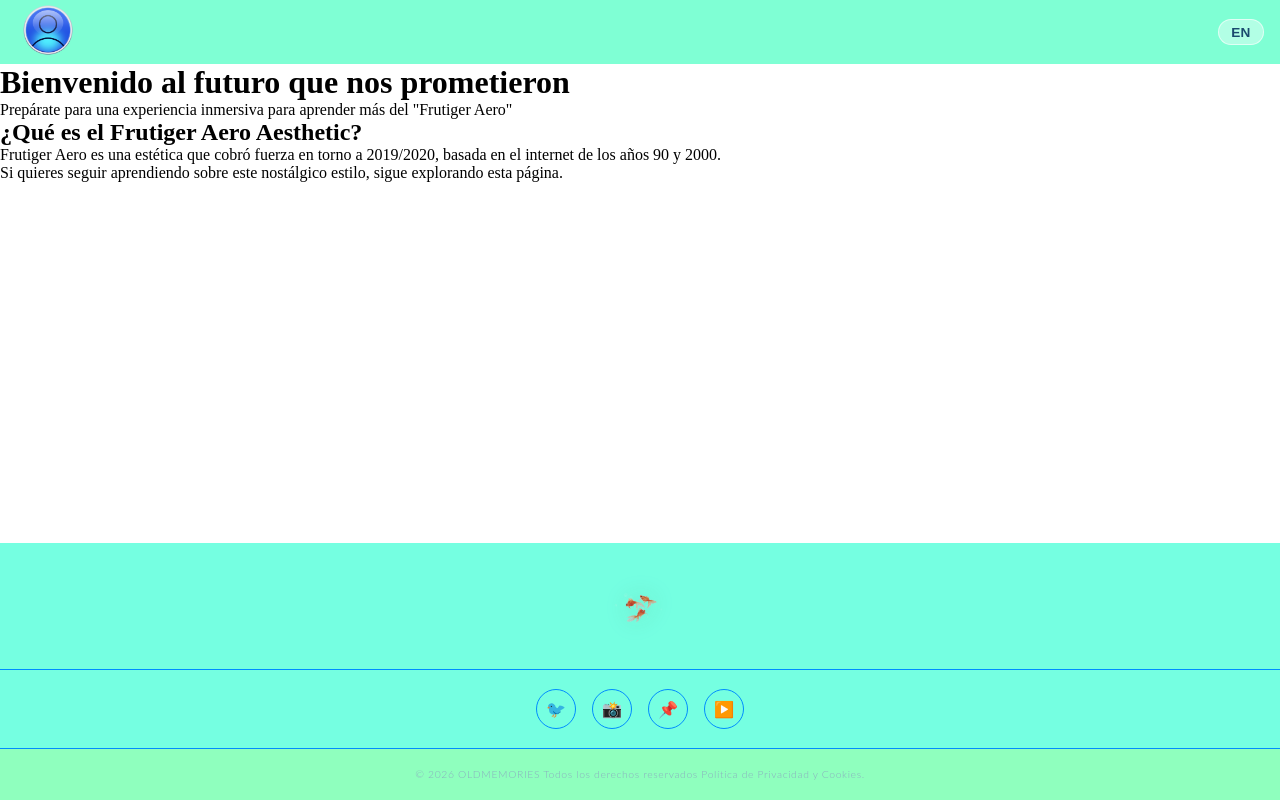
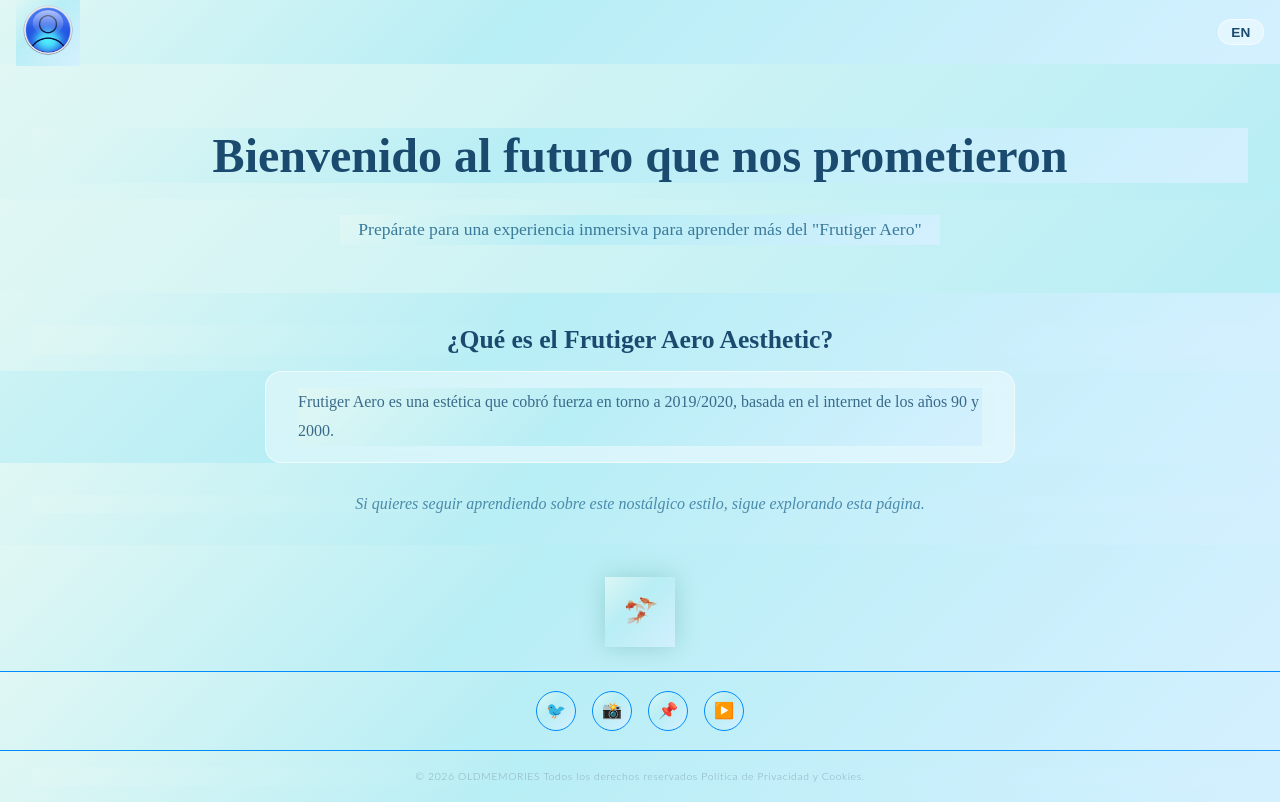
Before and after one commit to haridianvergaraalonso-boop/OldMemories, a React (Vite) app: page / in a window 1280 px wide. Built offline with nearby package versions, Linux system fonts and the light colour scheme.

Commit message:
ok, remade the home css

```diff
--- a/src/pages/home/Home.css
+++ b/src/pages/home/Home.css
@@ -1,21 +1,81 @@
-.Home-title {
-
-    font-size: 120%;
-    font-weight: 300;
-    letter-spacing: 20%;
-    color: rgb(45, 45, 46);
-    margin: 0;
-    line-height: 1.8;
-
+.home-title {
+    text-align: center;
+    padding: 4rem 2rem 1rem;
+    background: linear-gradient(135deg, #e0f7f4 0%, #b8eef5 100%);
 }
 
+.home-title h1 {
+    font-size: clamp(1.8rem, 4vw, 3rem);
+    font-weight: 800;
+    color: #1a4a6e;
+    margin: 0;
+}
 
-.Home-subtitle {
-    font-size: 150%;
-    font-weight: 200;
-    letter-spacing: normal;
-    margin: 0%;
+.home-subtitle {
+    text-align: center;
+    padding: 1rem 2rem 3rem;
+    background: linear-gradient(135deg, #e0f7f4 0%, #b8eef5 100%);
+}
+
+.home-subtitle p {
+    font-size: 1.1rem;
+    color: #3a7a9a;
+    margin: 0 auto;
+    max-width: 600px;
+    line-height: 1.7;
+}
+
+.home-info-title {
+    text-align: center;
+    padding: 2rem 2rem 1rem;
+}
+
+.home-info-title h2 {
+    font-size: 1.6rem;
+    font-weight: 700;
+    color: #1a4a6e;
+    margin: 0;
+}
+
+.home-info {
+    max-width: 750px;
+    margin: 0 auto;
+    padding: 1rem 2rem;
+    background: rgba(255, 255, 255, 0.4);
+    backdrop-filter: blur(10px);
+    border: 1px solid rgba(255, 255, 255, 0.6);
+    border-radius: 16px;
+}
+
+.home-info p {
+    font-size: 1rem;
+    color: #3a6a8a;
     line-height: 1.8;
-    color: rgb(25, 55, 146);
+    margin: 0;
+}
 
+.home-explore {
+    text-align: center;
+    padding: 2rem;
 }
+
+.home-explore p {
+    font-size: 1rem;
+    color: #4a8aaa;
+    font-style: italic;
+    margin: 0;
+}
+
+* {
+    background: linear-gradient(135deg, #e0f7f4 0%, #b8eef5 40%, #d4f0ff 100%);
+}
+
+@media (max-width: 600px) {
+    .home-title {
+        padding: 2.5rem 1.5rem 1rem;
+    }
+
+    .home-info {
+        margin: 0 1rem;
+    }
+}
```
